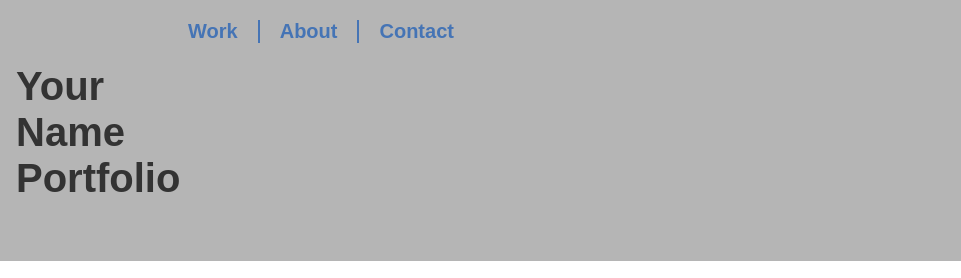
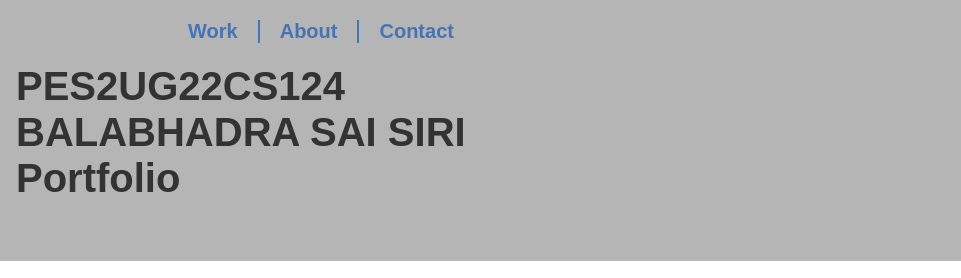
Before and after one commit to Siri2512/potfolio_main_main, a plain HTML site: page index.html in a window 1280 px wide. Shown: the top 278 px of the page, 319-1280 px from the left. Drawn offline with nearby package versions, Linux system fonts and the light colour scheme.

Commit message:
MODIFIED

```diff
--- a/index.html
+++ b/index.html
@@ -38,7 +38,7 @@
         <div class="wrapper">
 
 			<div class="logo-container">
-				<h1>Your<br>Name<br>Portfolio</h1>
+				<h1>PES2UG22CS124<br>BALABHADRA SAI SIRI<br>Portfolio</h1>
 
 				<!-- ------------------------------------------------------
 				Note that the image of the logo is linked to the home page.
```
